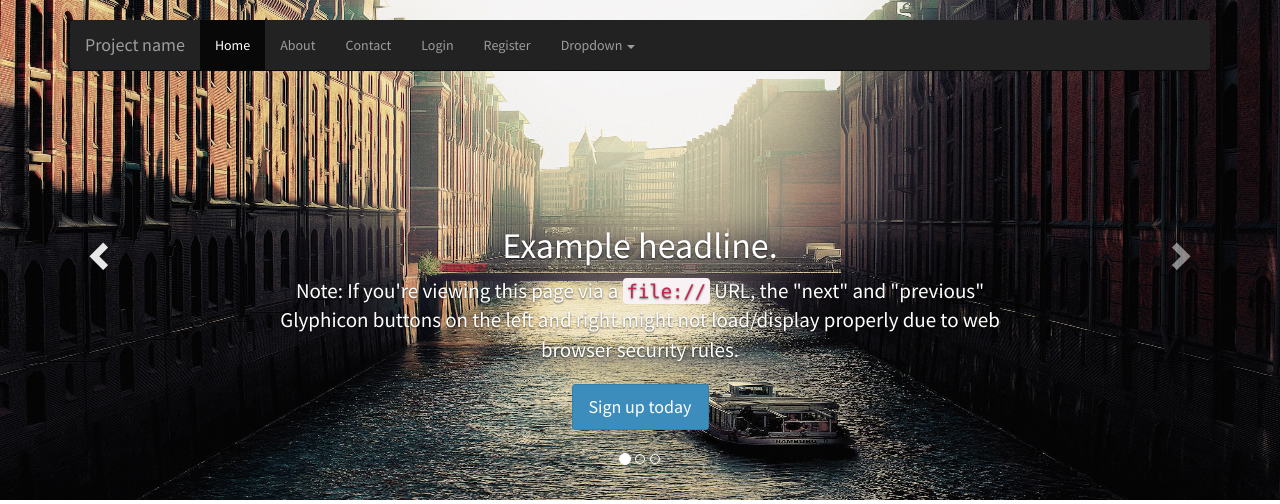
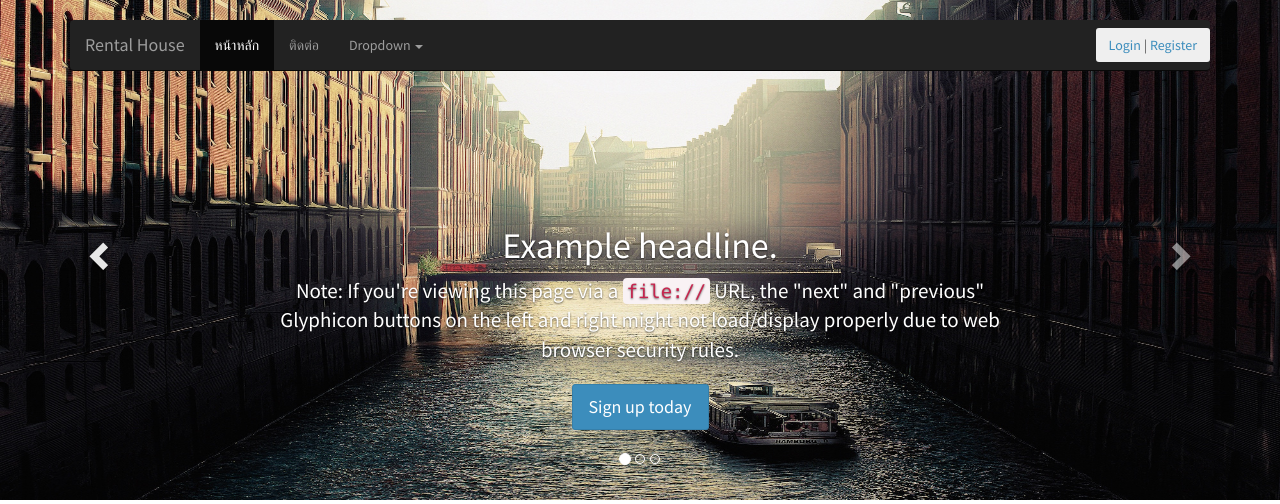
Before and after one commit to DG-Knight/hms, a PHP site: page / in a window 1280 px wide. Shown: the top 504 px of the page. Run offline with PHP 8.4, Linux system fonts and the light colour scheme; some libraries are stand-ins or nearby versions.

Commit message:
Login uncomplate

```diff
--- a/index.php
+++ b/index.php
@@ -3,7 +3,7 @@
  <head>
   <meta charset="utf-8">
   <meta http-equiv="X-UA-Compatible" content="IE=edge">
-  <title>HMS | Dashboard</title>
+  <title>Rental House@Khlongsang</title>
   <!-- Tell the browser to be responsive to screen width -->
   <meta content="width=device-width, initial-scale=1, maximum-scale=1, user-scalable=no" name="viewport">
   <!-- Bootstrap 3.3.6 -->
@@ -41,15 +41,13 @@
                 <span class="icon-bar"></span>
                 <span class="icon-bar"></span>
               </button>
-              <a class="navbar-brand" href="#">Project name</a>
+              <a class="navbar-brand" href="#">Rental House</a>
             </div>
-            <div id="navbar" class="navbar-collapse collapse">
+            <!--<div id="navbar" class="navbar-collapse collapse">-->
+			<div id="navbar" class="navbar-collapse collapse">
               <ul class="nav navbar-nav">
-                <li class="active"><a href="#">Home</a></li>
-                <li><a href="#about">About</a></li>
-                <li><a href="#contact">Contact</a></li>
-				<li><a href="apps/login.php">Login</a></li>
-				<li><a href="apps/register.php">Register</a></li>
+                <li class="active"><a href="#">หน้าหลัก</a></li>
+                <li><a href="#contact">ติดต่อ</a></li>
                 <li class="dropdown">
                   <a href="#" class="dropdown-toggle" data-toggle="dropdown" role="button" aria-haspopup="true" aria-expanded="false">Dropdown <span class="caret"></span></a>
                   <ul class="dropdown-menu">
@@ -63,6 +61,9 @@
                   </ul>
                 </li>
               </ul>
+			  <ul class="nav navbar-nav navbar-right">
+				<button class="btn btn-defult navbar-btn"><a href="apps/login.php">Login</a> | <a href="apps/register.php">Register</a></button>
+			  </ul>
             </div>
           </div>
         </nav>
@@ -198,7 +199,7 @@
       <!-- FOOTER -->
       <footer>
         <p class="pull-right"><a href="#">Back to top</a></p>
-        <p>&copy; 2016 Company, Inc. &middot; <a href="#">Privacy</a> &middot; <a href="#">Terms</a></p>
+        <p>&copy; 2017 DG-Knight.
       </footer>
 
     </div><!-- /.container -->
```
Also changed, not shown: apps/login.php (+36 -4 lines).
